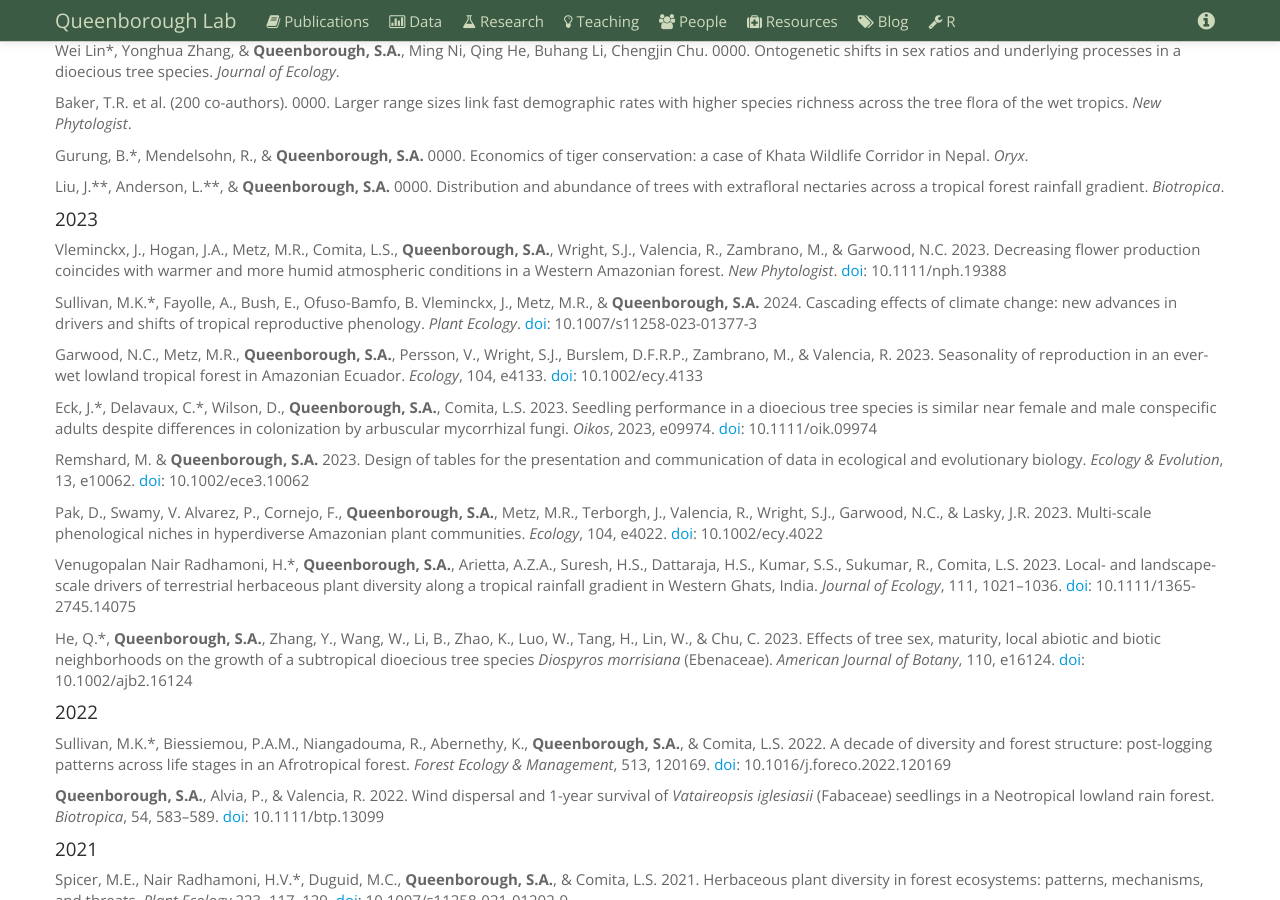
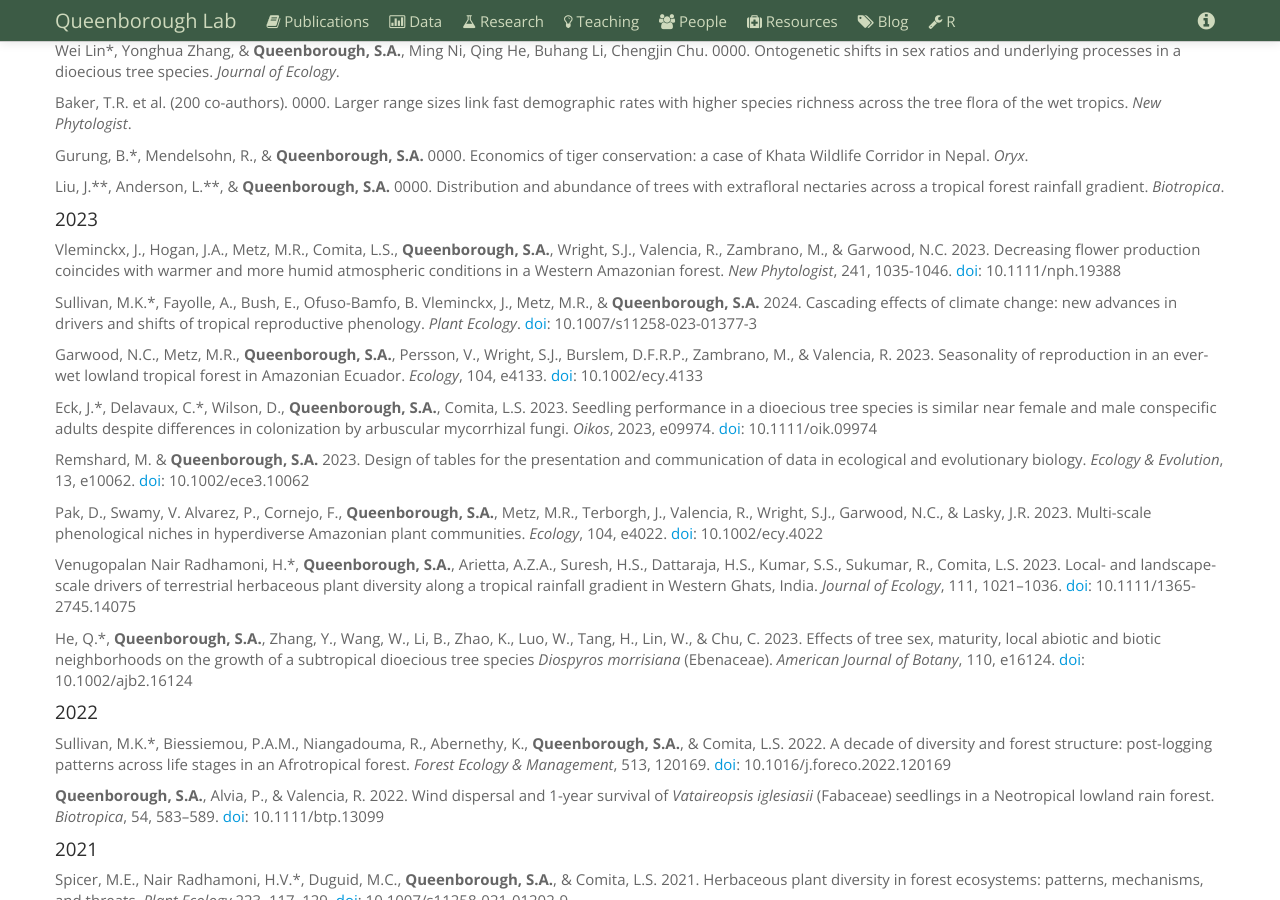
Before and after one commit to saq/saq.github.io, a Jekyll site: the page built from publications.md, in a window 1280 px wide and 900 px high, scrolled down 642 px. Built offline with Jekyll 4.4.1, drawn with Linux system fonts in a browser that asks for light colours.

Commit message:
Update publications.md

```diff
--- a/publications.md
+++ b/publications.md
@@ -67,7 +67,7 @@
 
 
 #### 2023
-Vleminckx, J., Hogan, J.A., Metz, M.R., Comita, L.S., **Queenborough, S.A.**, Wright, S.J., Valencia, R., Zambrano, M., & Garwood, N.C. 2023. Decreasing flower production coincides with warmer and more humid atmospheric conditions in a Western Amazonian forest. *New Phytologist*. [doi](https://doi.org/10.1111/nph.19388): 10.1111/nph.19388
+Vleminckx, J., Hogan, J.A., Metz, M.R., Comita, L.S., **Queenborough, S.A.**, Wright, S.J., Valencia, R., Zambrano, M., & Garwood, N.C. 2023. Decreasing flower production coincides with warmer and more humid atmospheric conditions in a Western Amazonian forest. *New Phytologist*, 241, 1035-1046. [doi](https://doi.org/10.1111/nph.19388): 10.1111/nph.19388
 
 Sullivan, M.K.\*, Fayolle, A., Bush, E., Ofuso-Bamfo, B. Vleminckx, J., Metz, M.R., & **Queenborough, S.A.** 2024. Cascading effects of climate change: new advances in drivers and shifts of tropical reproductive phenology. *Plant Ecology*. [doi](https://doi.org/10.1007/s11258-023-01377-3): 10.1007/s11258-023-01377-3
 
```
